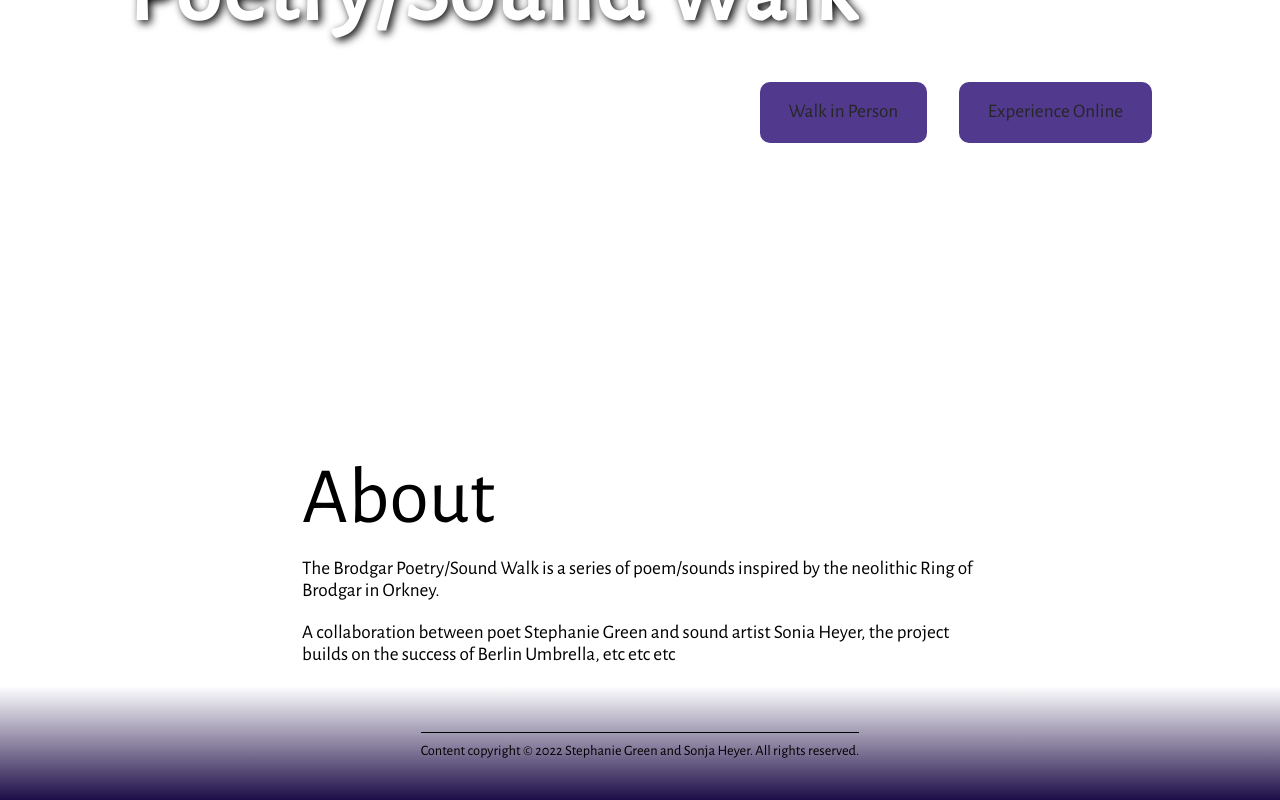
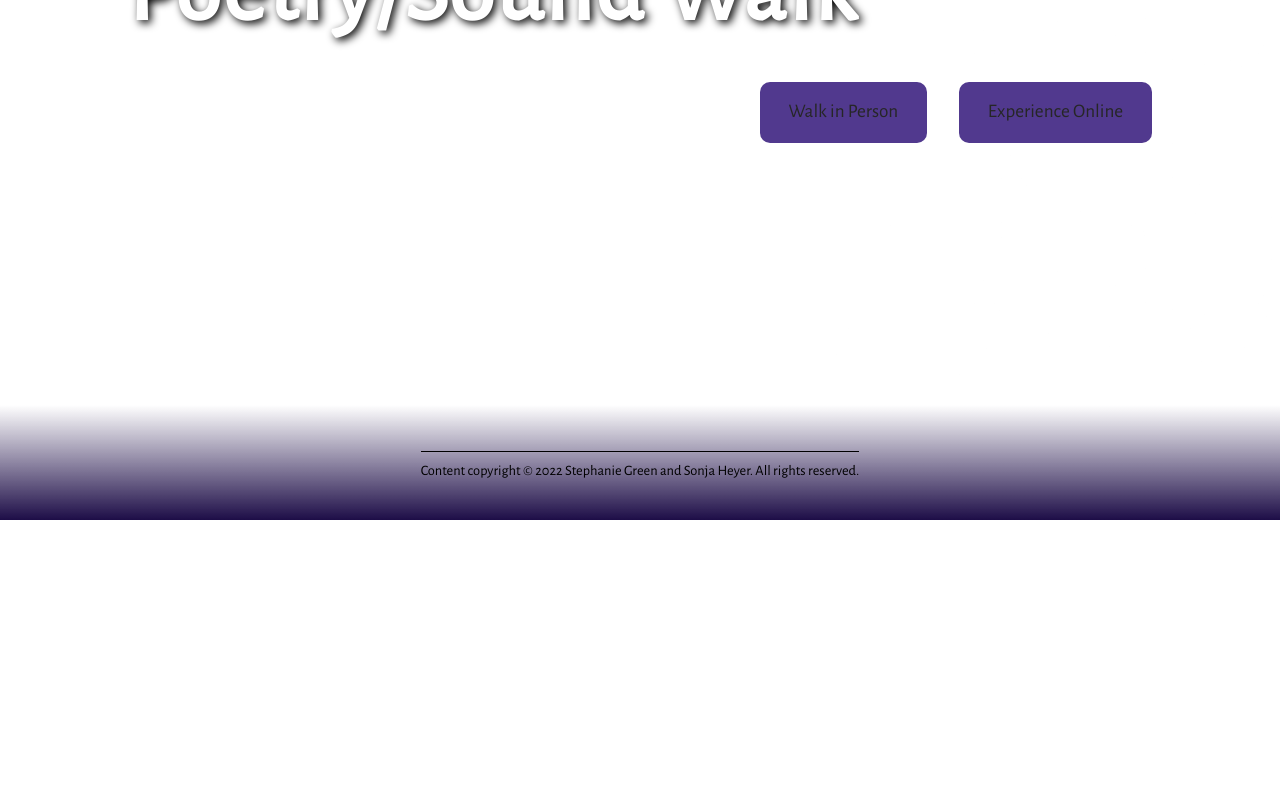
Before and after one commit to empowermint/brodgar, a Next.js app: page / in a window 1280 px wide. Shown: the part 395-1195 px from the top of the page. After the commit the page ends 915 px from the top, so only its background shows below. Built offline with nearby package versions, Linux system fonts and the light colour scheme.

Commit message:
Remove unwanted content

```diff
--- a/pages/index.mdx
+++ b/pages/index.mdx
@@ -8,14 +8,4 @@ export const meta = {
 
 <Hero />
 
-<section>
-
-## About
-
-The Brodgar Poetry/Sound Walk is a series of poem/sounds inspired by the neolithic Ring of Brodgar in Orkney.
-
-A collaboration between poet Stephanie Green and sound artist Sonia Heyer, the project builds on the success of *Berlin Umbrella*, etc etc etc
-
-</section>
-
 export default ({ children }) => <Layout meta={meta}>{children}</Layout>
```
